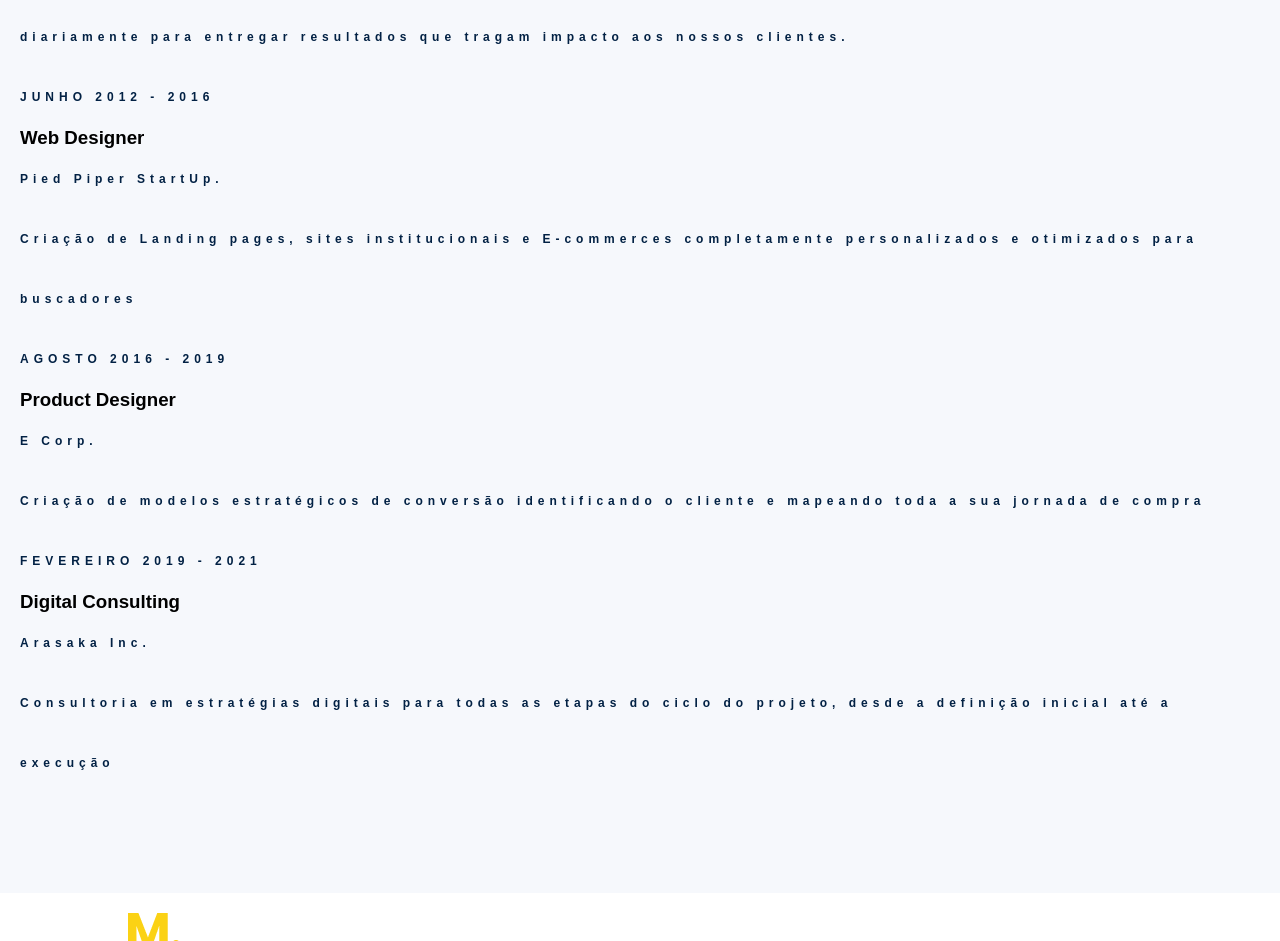
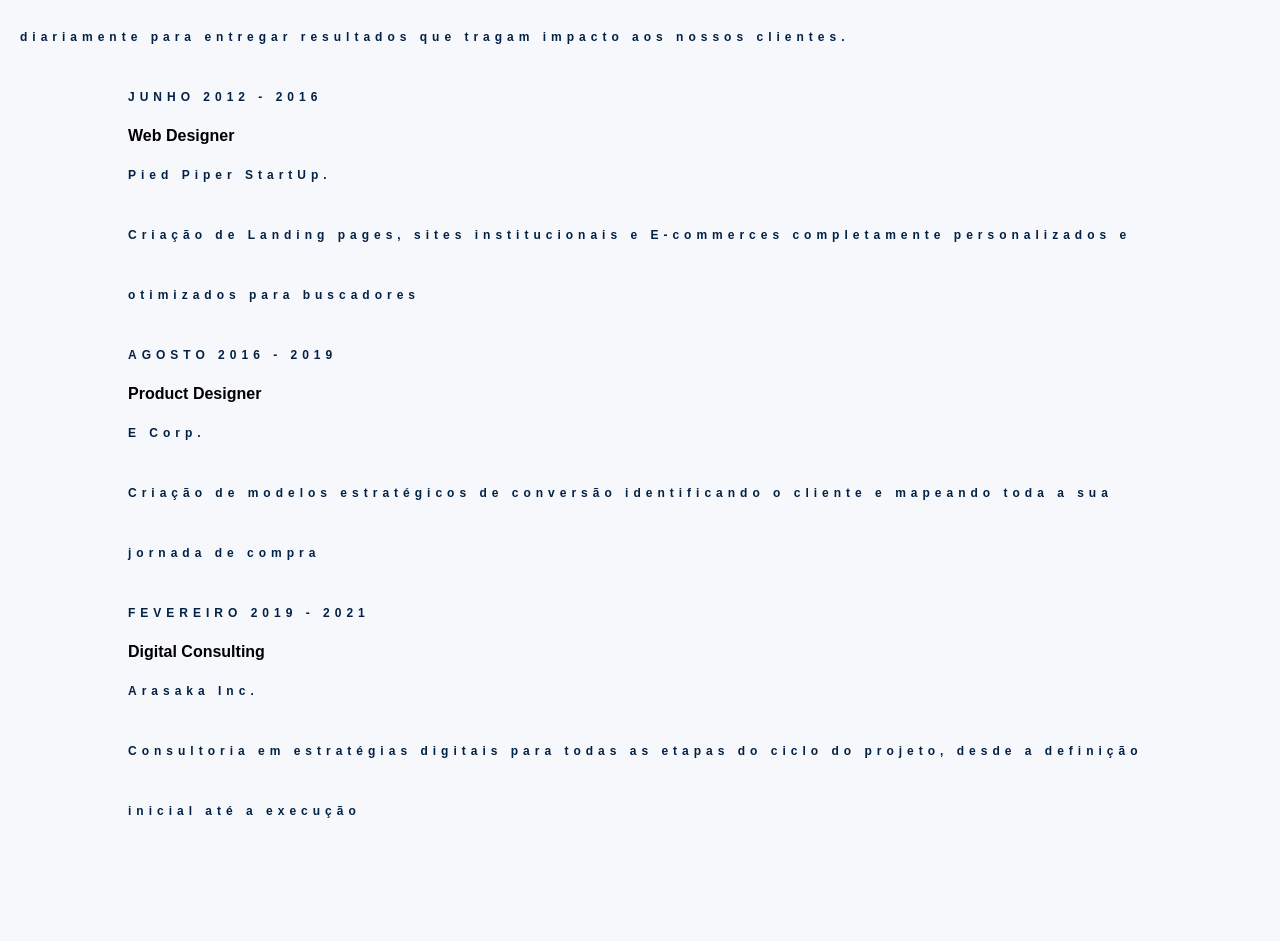
Before and after one commit to Andresa-Alves-Ribeiro/agencia-design-digital, a React (Create React App) app: page / in a window 1280 px wide. Shown: the part 1060-2001 px from the top of the page. Before the commit the page ends 1953 px from the top, so only its background shows below. Built offline with nearby package versions, Linux system fonts and the light colour scheme.

Commit message:
consertando elemento Card

```diff
--- a/src/components/Card/Card.jsx
+++ b/src/components/Card/Card.jsx
@@ -1,29 +1,13 @@
 import './style.css';
 import Logo from '../../assets/logo.png';
 
-function Card() {
+function Card(props) {
     return (
-        <div>
-            <div>
-                <p>JUNHO 2012 - 2016</p>
-                <h3>Web Designer</h3>
-                <p>Pied Piper StartUp.</p>
-                <p>Criação de Landing pages, sites institucionais e E-commerces completamente personalizados e otimizados para buscadores</p>
-            </div>
-
-            <div>
-                <p>AGOSTO 2016 - 2019</p>
-                <h3>Product Designer</h3>
-                <p>E Corp.</p>
-                <p>Criação de modelos estratégicos de conversão identificando o cliente e mapeando toda a sua jornada de compra</p>
-            </div>
-
-            <div>
-                <p>FEVEREIRO 2019 - 2021</p>
-                <h3>Digital Consulting</h3>
-                <p>Arasaka Inc.</p>
-                <p>Consultoria em estratégias digitais para todas as etapas do ciclo do projeto, desde a definição inicial até a execução</p>
-            </div>
+        <div id="card" className="card-modo-claro">
+            <p className="primeiroParagrafo">{props.data}</p>
+            <h4>{props.titulo}</h4>
+            <p className="segundoParagrafo">{props.empresa}</p>
+            <p>{props.paragrafo}</p>
         </div>
     );
 }
--- a/src/components/ExperienciaTrabalho/ExperienciaTrabalho.jsx
+++ b/src/components/ExperienciaTrabalho/ExperienciaTrabalho.jsx
@@ -9,8 +9,27 @@
                 <p>Há mais de 10 anos no mercado de Branding, Desing Gráfico, Criação de
                     Sites e Marketing Digital, nos empenhamos diariamente para entregar
                     resultados que tragam impacto aos nossos clientes.</p>
+            </div>
 
-                <Card />
+            <div className="conteiner-cards limitar-secao">
+                <Card
+                    data="JUNHO 2012 - 2016"
+                    titulo="Web Designer"
+                    empresa="Pied Piper StartUp."
+                    paragrafo="Criação de Landing pages, sites institucionais e E-commerces completamente personalizados e otimizados para buscadores"
+                />
+                <Card
+                    data="AGOSTO 2016 - 2019"
+                    titulo="Product Designer"
+                    empresa="E Corp."
+                    paragrafo="Criação de modelos estratégicos de conversão identificando o cliente e mapeando toda a sua jornada de compra"
+                />
+                <Card
+                    data="FEVEREIRO 2019 - 2021"
+                    titulo="Digital Consulting"
+                    empresa="Arasaka Inc."
+                    paragrafo="Consultoria em estratégias digitais para todas as etapas do ciclo do projeto, desde a definição inicial até a execução"
+                />
             </div>
         </section>
     );
```
